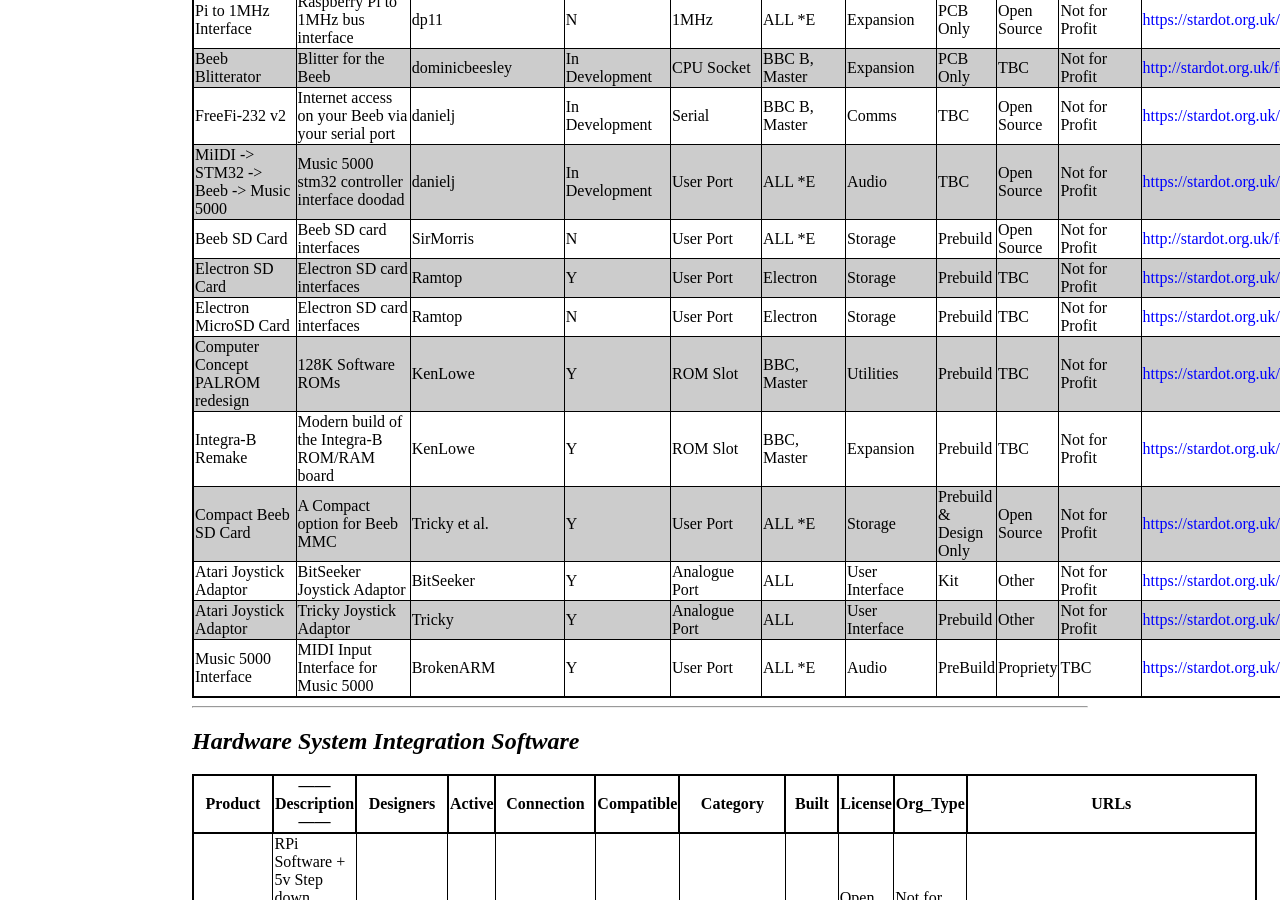
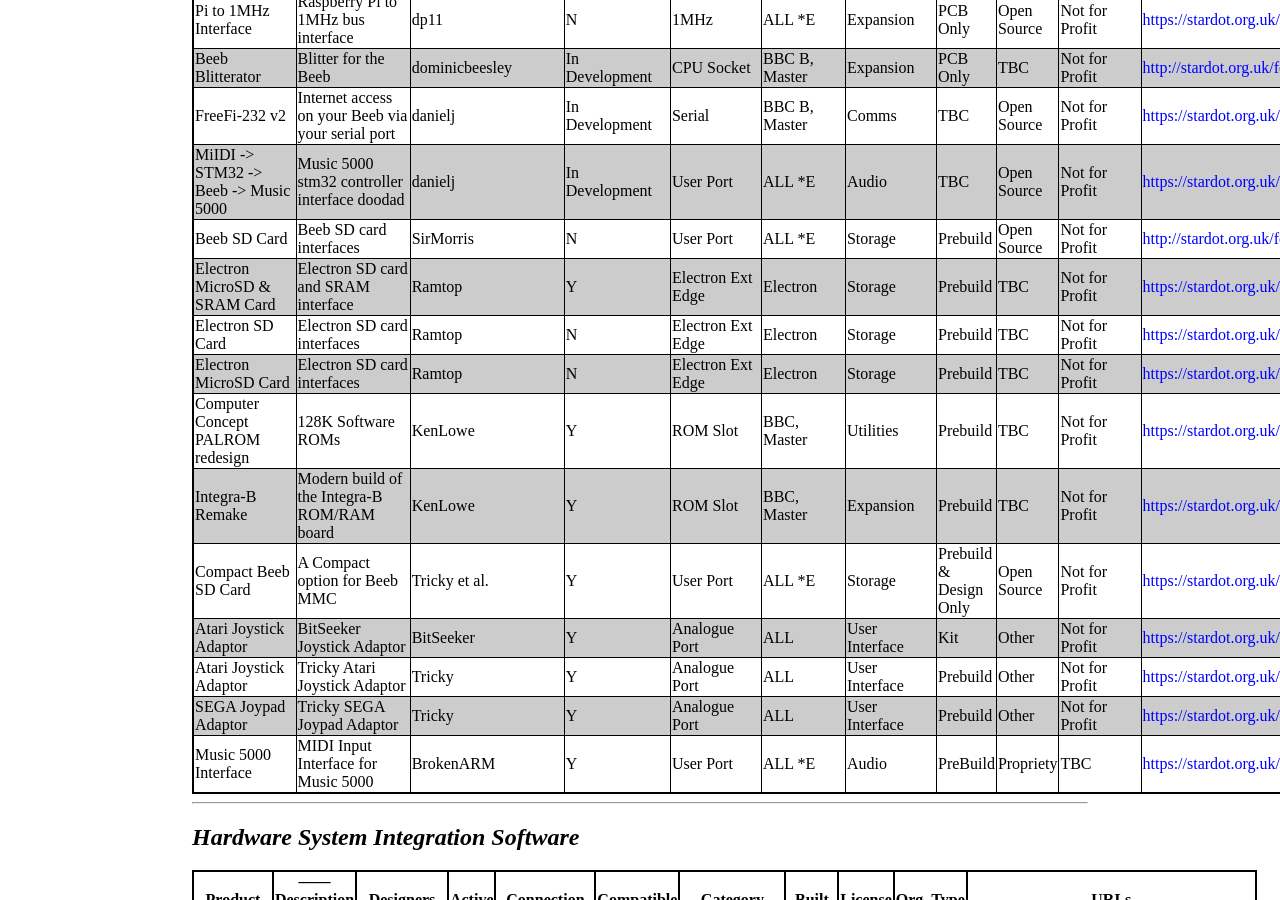
Before and after one commit to elminster/elminster.github.io, a Jekyll site: the page built from hardware.md, in a window 1280 px wide and 900 px high, scrolled down 5356 px. Built offline with Jekyll 4.4.1, drawn with Linux system fonts in a browser that asks for light colours; some of the changed text lies outside the part shown.

Commit message:
Added:
	- Tricky SEGA Joypad Adapor
	- bprosman Godil 50 o 40 pin adaptor
	- Ramtop's latest SD Card and SRAM Interface

```diff
--- a/hardware.md
+++ b/hardware.md
@@ -118,13 +118,15 @@
 | FreeFi-232 v2 | Internet access on your Beeb via your serial port | danielj | In Development | Serial  | BBC B, Master | Comms | TBC  | Open Source | Not for Profit | <https://stardot.org.uk/forums/viewtopic.php?f=3&t=15211> |
 | MiIDI -> STM32 -> Beeb -> Music 5000 | Music 5000 stm32 controller interface doodad | danielj | In Development | User Port | ALL *E | Audio | TBC | Open Source | Not for Profit | <https://stardot.org.uk/forums/viewtopic.php?f=3&t=17146> |
 | Beeb SD Card | Beeb SD card interfaces | SirMorris | N | User Port | ALL *E | Storage | Prebuild | Open Source | Not for Profit | <http://stardot.org.uk/forums/viewtopic.php?f=8&t=12689> |
-| Electron SD Card | Electron SD card interfaces | Ramtop | Y | User Port | Electron | Storage | Prebuild | TBC | Not for Profit | <https://stardot.org.uk/forums/viewtopic.php?t=16840> |
-| Electron MicroSD Card | Electron SD card interfaces | Ramtop | N | User Port | Electron | Storage | Prebuild | TBC | Not for Profit | <https://stardot.org.uk/forums/viewtopic.php?f=8&t=16481> |
+| Electron MicroSD & SRAM Card | Electron SD card and SRAM interface | Ramtop | Y | Electron Ext Edge | Electron | Storage | Prebuild | TBC | Not for Profit | <https://stardot.org.uk/forums/viewtopic.php?t=17347> |
+| Electron SD Card | Electron SD card interfaces | Ramtop | N | Electron Ext Edge | Electron | Storage | Prebuild | TBC | Not for Profit | <https://stardot.org.uk/forums/viewtopic.php?t=16840> |
+| Electron MicroSD Card | Electron SD card interfaces | Ramtop | N | Electron Ext Edge | Electron | Storage | Prebuild | TBC | Not for Profit | <https://stardot.org.uk/forums/viewtopic.php?f=8&t=16481> |
 | Computer Concept PALROM redesign | 128K Software ROMs | KenLowe | Y | ROM Slot | BBC, Master | Utilities | Prebuild | TBC | Not for Profit | <https://stardot.org.uk/forums/viewtopic.php?f=3&t=17124> |
 | Integra-B Remake | Modern build of the Integra-B ROM/RAM board | KenLowe | Y | ROM Slot | BBC, Master | Expansion | Prebuild | TBC | Not for Profit | <https://stardot.org.uk/forums/viewtopic.php?f=8&t=16825> |
 | Compact Beeb SD Card | A Compact option for Beeb MMC | Tricky et al. | Y | User Port | ALL *E | Storage | Prebuild & Design Only | Open Source | Not for Profit | <https://stardot.org.uk/forums/viewtopic.php?f=3&t=12869> |
 | Atari Joystick Adaptor | BitSeeker Joystick Adaptor | BitSeeker | Y | Analogue Port | ALL | User Interface | Kit | Other | Not for Profit | <https://stardot.org.uk/forums/viewtopic.php?f=3&t=15037> |
-| Atari Joystick Adaptor | Tricky Joystick Adaptor | Tricky | Y | Analogue Port | ALL | User Interface | Prebuild | Other | Not for Profit | <https://stardot.org.uk/forums/viewtopic.php?f=3&t=14355> |
+| Atari Joystick Adaptor | Tricky Atari Joystick Adaptor | Tricky | Y | Analogue Port | ALL | User Interface | Prebuild | Other | Not for Profit | <https://stardot.org.uk/forums/viewtopic.php?f=3&t=14355> |
+| SEGA Joypad Adaptor | Tricky SEGA Joypad Adaptor | Tricky | Y | Analogue Port | ALL | User Interface | Prebuild | Other | Not for Profit | <https://stardot.org.uk/forums/viewtopic.php?t=17547> |
 | Music 5000 Interface | MIDI Input Interface for Music 5000  | BrokenARM | Y | User Port | ALL *E | Audio| PreBuild | Propriety | TBC | <https://stardot.org.uk/forums/viewtopic.php?f=3&t=16893> |
 
 
@@ -139,6 +141,7 @@
 | I2C (4 U) | Software on a ROM to glue an Acorn to I2C devices | MartinB | Y | User/Analogue Port | All *E | Comms | Custom | Open Source | Not for Profit | <http://stardot.org.uk/forums/viewtopic.php?f=3&t=10966> |
 | Flashfloppy (& Gotek) | Open Source Firmware that support Acorns Filesystems on Gotek USB Floppy Drive | Keir Fraser | Y | Diskdrive Port | All *E | Storage | Custom | Open Source | Not for Profit | <http://stardot.org.uk/forums/viewtopic.php?f=3&t=14994#p201604> |
 | Beeblink | A file storage system (using a PC) for the BBC Micro | Tom Seddon | Y | User Port | BBC B, Master  | Storage/Comms | Custom | Open Source | Not for Profit | <https://stardot.org.uk/forums/viewtopic.php?f=53&t=15605> |
+| Godil Adaptor | Godil 50 to 40 pin Adaptor | bprosman | Y | N/A | All *E | Comms | Custom | TBC | Not for Profit | <https://stardot.org.uk/forums/viewtopic.php?t=12954&start=30#p221943> |
 
 ***
 ## _**DIY - Relevant DIY project not covered by above**_
```
